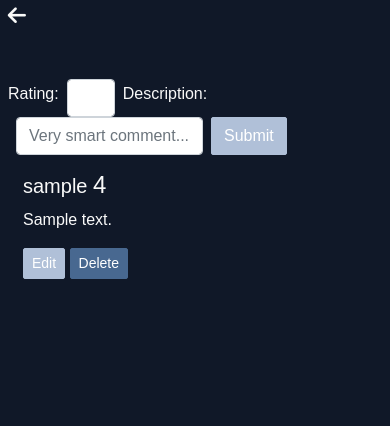
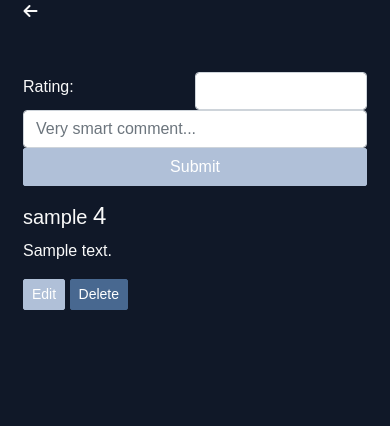
Before and after one commit to alvzed/ms-project-4, a Django app: page /library/1 in a window 390 px wide. Shown: the part 56-482 px from the top of the page. Run offline with Django 3.2, Linux system fonts and the light colour scheme; a user stored in the database is signed in; tables that the repository leaves empty hold one stand-in row (values such as "Sample post"); some libraries are stand-ins or nearby versions.

Commit message:
made review forms responsive

```diff
--- a/library/forms.py
+++ b/library/forms.py
@@ -5,10 +5,10 @@ class ReviewForm(forms.Form):
     rating = forms.IntegerField(min_value=1, max_value=5,
                                 widget=forms.TextInput(attrs={
                                     'type': 'number',
-                                    'class': 'mx-2 number-form-control'
+                                    'class': 'number-form-control col-6 col-lg-1'
                                 }))
     description = forms.CharField(max_length=512, required=True,
                                   widget=forms.TextInput(attrs={
                                       'placeholder': 'Very smart comment...',
-                                      'class': 'form-control mx-2 w-50'
+                                      'class': 'form-control col-12 col-md-10 col-lg-8 w-100'
                                   }))
--- a/library/templates/library/includes/reviews.html
+++ b/library/templates/library/includes/reviews.html
@@ -1,8 +1,10 @@
 <article class="container py-5 px-2">
-  <form method="POST" id="review-form" class="form-inline">
+  <form method="POST" id="review-form" class="form-inline row container">
     {% csrf_token %} {{ form }}
     <input type="hidden" name="form" value="review-form" />
-    <button type="submit" class="btn btn-primary">Submit</button>
+    <button type="submit" class="btn btn-primary col-12 col-md-2 col-lg-1">
+      Submit
+    </button>
   </form>
 
   <div id="review-section">
@@ -15,7 +17,11 @@
       <p>{{ review.description }}</p>
       {% if review.user == user %}
       <div class="edit-form-container">
-        <form method="POST" id="edit-form" class="form-inline mb-2 edit-form">
+        <form
+          method="POST"
+          id="edit-form"
+          class="form-inline mb-2 edit-form row"
+        >
           {% csrf_token %}
           <input
             type="number"
@@ -23,7 +29,7 @@
             min="1"
             max="5"
             required
-            class="form-control mr-1"
+            class="number-form-control col-6 col-lg-1"
             id="id_rating"
             value="{{ review.rating }}"
           />
@@ -31,12 +37,17 @@
             type="text"
             name="description"
             required
-            class="form-control mr-1 w-75"
+            class="form-control col-12 col-md-10 col-lg-8 w-100"
             value="{{ review.description }}"
           />
           <input type="hidden" name="review-id" value="{{ review.id }}" />
           <input type="hidden" name="form" value="edit-form" />
-          <button type="submit" class="btn btn-primary">Submit</button>
+          <button
+            type="submit"
+            class="btn btn-primary col-12 col-md-2 col-lg-1"
+          >
+            Submit
+          </button>
         </form>
         <button
           href="#"
--- a/static/css/style.css
+++ b/static/css/style.css
@@ -1,4 +1,4 @@
-@import url('https://fonts.googleapis.com/css2?family=Bebas+Neue&display=swap');
+@import url("https://fonts.googleapis.com/css2?family=Bebas+Neue&display=swap");
 
 /* ----- general styling and colours ----- */
 
@@ -17,7 +17,6 @@ option {
   color: #101828;
 }
 
-
 /* general font styles */
 
 * {
@@ -33,16 +32,14 @@ p {
   font-family: Arial, Helvetica, sans-serif;
 }
 
-
 /* ----- general button colours ----- */
 
 .btn-primary {
-  background-color: #B0C0D8;
-  border-color: #B0C0D8;
+  background-color: #b0c0d8;
+  border-color: #b0c0d8;
   border-radius: 2px;
   min-width: 8vw;
 }
-
 
 /* hover styles and overwriting bootstrap button styles for primary button */
 
@@ -50,8 +47,8 @@ p {
 .btn-primary:active,
 .btn-primary:focus,
 .btn-primary:not(:disabled):not(.disabled):active {
-  background-color: #7088A8;
-  border-color: #7088A8;
+  background-color: #7088a8;
+  border-color: #7088a8;
   box-shadow: none;
 }
 
@@ -60,9 +57,8 @@ p {
   border-color: #c8d0e0;
   border-radius: 2px;
   min-width: 8vw;
-  color: #7088A8;
+  color: #7088a8;
 }
-
 
 /* hover styles and overwriting bootstrap button styles for outline-primary button */
 
@@ -70,7 +66,7 @@ p {
 .btn-outline-primary:active,
 .btn-outline-primary:focus,
 .btn-outline-primary:not(:disabled):not(.disabled):active {
-  background-color: #B0C0D8;
+  background-color: #b0c0d8;
   border-color: #c8d0e0;
   box-shadow: none;
 }
@@ -95,13 +91,12 @@ p {
   box-shadow: none;
 }
 
-
 /* ----- Landing page ----- */
 
 #landing {
   height: 100vh;
   margin: 0;
-  background-image: url('../img/rivulet-landing.jpg');
+  background-image: url("../img/rivulet-landing.jpg");
   background-size: cover;
   background-repeat: no-repeat;
   background-position-y: -100px;
@@ -109,7 +104,7 @@ p {
 }
 
 #landing h1 {
-  font-family: 'Bebas Neue', cursive;
+  font-family: "Bebas Neue", cursive;
   padding-top: 26vh;
   margin-bottom: 5vh;
   font-size: 5em;
@@ -127,7 +122,7 @@ p {
 
 #landing-buttons .btn-primary {
   color: white;
-  background: none!important;
+  background: none !important;
   border: 1px solid white;
   border-radius: 2px;
   min-width: 8vw;
@@ -155,19 +150,18 @@ p {
 }
 
 @media (max-width: 500px) {
-  #landing {0
-    background-position-y: ;
+  #landing {
+    background-position-y: 0;
     background-position-x: -356px;
   }
 }
 
 /* ----- The navbar and footer ----- */
 
-
 /* navbar */
 
 .navbar-brand {
-  font-family: 'Bebas Neue', cursive;
+  font-family: "Bebas Neue", cursive;
   font-size: 1.2rem;
   letter-spacing: 0.3rem;
   padding-left: 1rem;
@@ -176,7 +170,6 @@ p {
 .nav-link i {
   color: #101828;
 }
-
 
 /* footer */
 
@@ -200,7 +193,6 @@ p {
   color: royalblue;
 }
 
-
 /* ----- Styling for auth forms ----- */
 
 .form-container {
@@ -214,7 +206,7 @@ p {
 
 .form-container label {
   min-width: 19%;
-  margin: 0
+  margin: 0;
 }
 
 #id_remember {
@@ -233,7 +225,6 @@ p {
   width: 49%;
 }
 
-
 /* style for the 'sign up' form */
 
 #id_password2 {
@@ -243,7 +234,6 @@ p {
 .form-container .btn-sign-up {
   width: 100%;
 }
-
 
 /* styling for password reset */
 
@@ -257,7 +247,6 @@ p {
   margin-left: 0;
   padding-right: 8%;
 }
-
 
 /* styling for the donations form */
 
@@ -273,9 +262,7 @@ p {
   margin-top: 2vh;
 }
 
-
 /* ----- The library ----- */
-
 
 /* category titles */
 
@@ -285,10 +272,8 @@ p {
 
 .popular-category-title {
   color: rgb(255, 204, 0);
-  ;
   filter: drop-shadow(0 0.1rem 0 #000);
 }
-
 
 /* Thumbnails and general library */
 
@@ -345,7 +330,6 @@ p {
   transform: scale(1.5, 1.5);
 }
 
-
 /* styling on the player view */
 
 #player-back-button {
@@ -361,13 +345,28 @@ p {
 /* styling for the review forms */
 .edit-form {
   display: none;
+  margin: 0 auto;
+}
+
+#review-form {
+  margin: 0 auto;
+}
+
+#review-form label:nth-of-type(2) {
+  display: none;
+}
+
+@media (max-width: 769px) {
+  #review-form label:nth-of-type(1) {
+    width: 50%;
+  }
 }
 
 /* this is CSS copied from a bootstrap form control with an added width to match the content of the ratings */
 .number-form-control {
-    height: calc(1.5em + .75rem + 2px);
+  height: calc(1.5em + 0.75rem + 2px);
   width: 3rem;
-    padding: .375rem .75rem;
+  padding: 0.375rem 0.75rem;
   font-size: 1rem;
   font-weight: 400;
   line-height: 1.5;
@@ -375,9 +374,8 @@ p {
   background-color: #fff;
   background-clip: padding-box;
   border: 1px solid #ced4da;
-    border-radius: .25rem;
-    transition: border-color .15s ease-in-out,box-shadow .15s ease-in-out;
-}
+  border-radius: 0.25rem;
+  transition: border-color 0.15s ease-in-out, box-shadow 0.15s ease-in-out;
 }
 
 @media (max-width: 400px) {
@@ -389,7 +387,6 @@ p {
     font-size: 1rem;
   }
 }
-
 
 /* ----- Userpage ----- */
 
```
Also changed, not shown: README.md, wireframes/database.png (added). Lines whose indentation alone changed are shown as unchanged.
